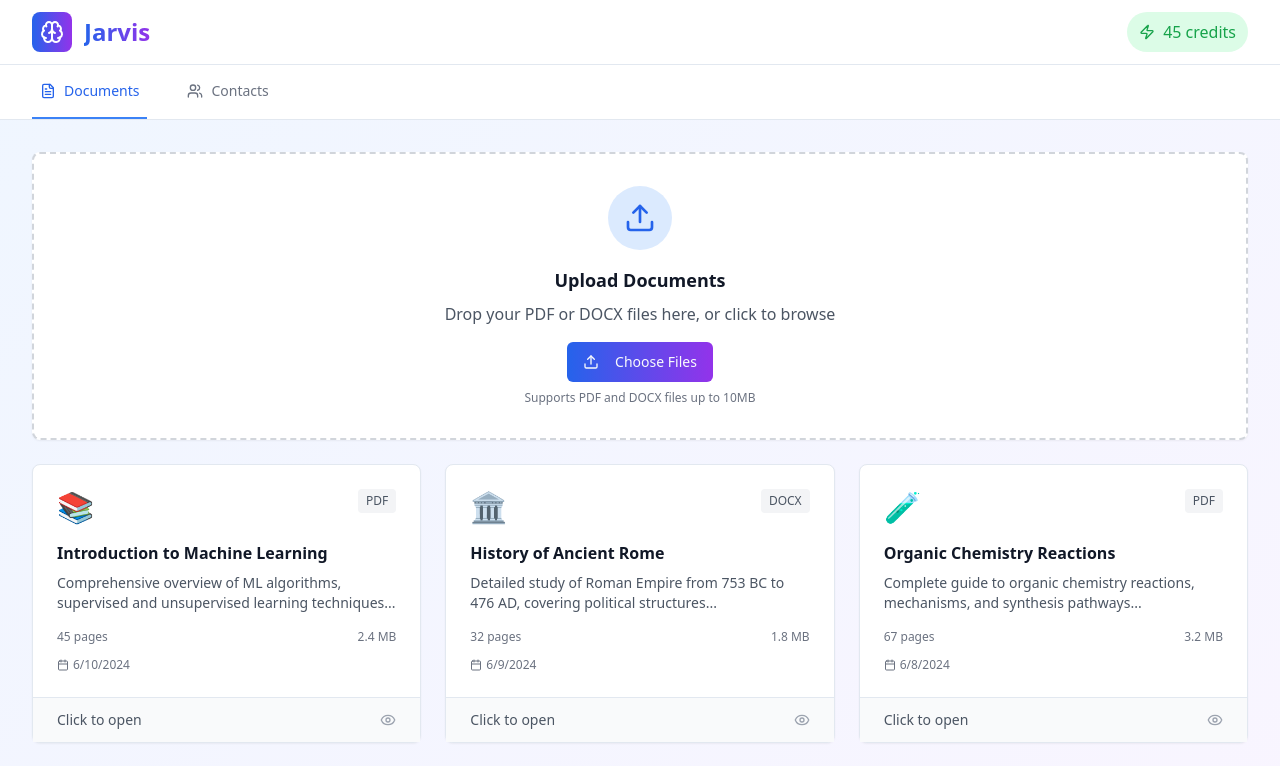
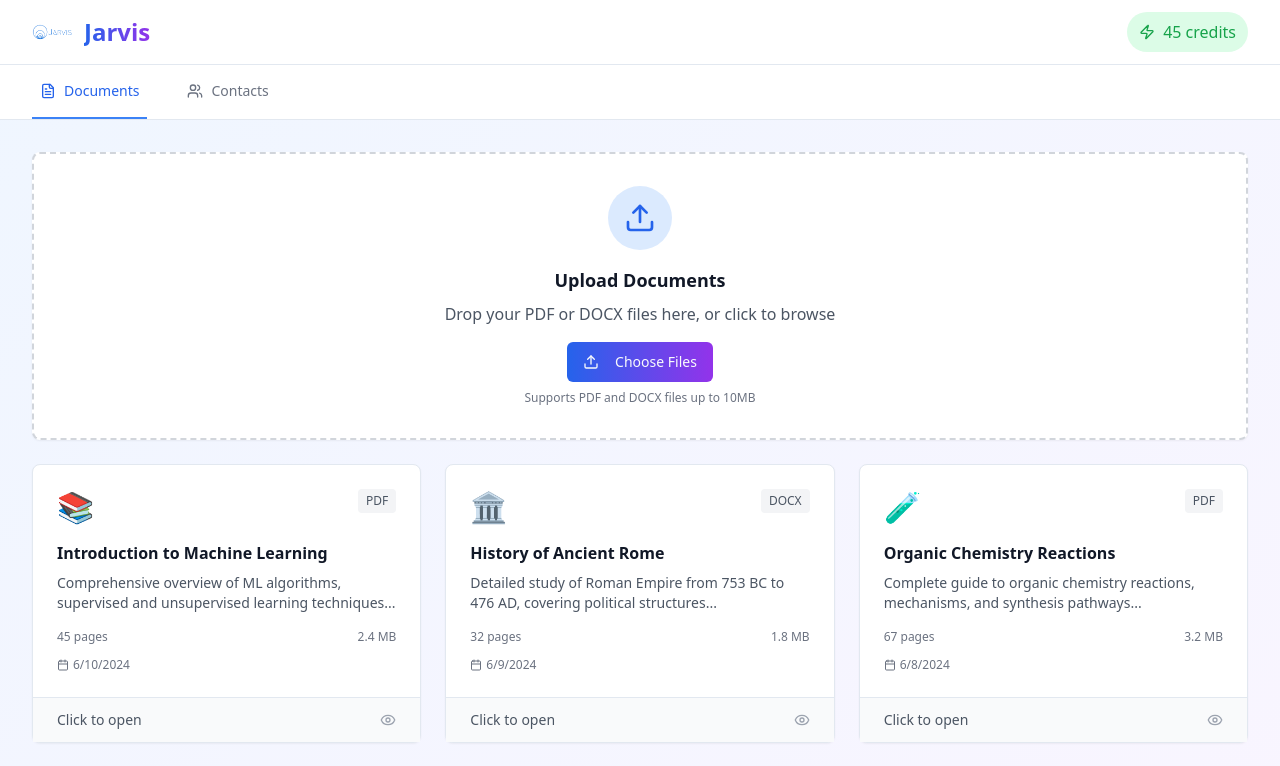
Before and after one commit to JarvisIntelligence/doc-ai-workspace, a React (Vite) app: page / in a window 1280 px wide. Shown: the top 766 px of the page. Built offline with nearby package versions, Linux system fonts and the light colour scheme.

Commit message:
Refactor: Update logo
Update the logo to a more fitting image.

```diff
--- a/src/pages/Index.tsx
+++ b/src/pages/Index.tsx
@@ -32,9 +32,11 @@ const Index = () => {
         <div className="max-w-7xl mx-auto px-4 sm:px-6 lg:px-8">
           <div className="flex justify-between items-center h-16">
             <div className="flex items-center space-x-3">
-              <div className="w-10 h-10 bg-gradient-to-r from-blue-600 to-purple-600 rounded-lg flex items-center justify-center">
-                <Brain className="w-6 h-6 text-white" />
-              </div>
+              <img
+                src="/lovable-uploads/924735e3-573c-4a3b-8b87-c372967db007.png"
+                alt="Jarvis Logo"
+                className="w-10 h-10 object-contain"
+              />
               <h1 className="text-2xl font-bold bg-gradient-to-r from-blue-600 to-purple-600 bg-clip-text text-transparent">
                 Jarvis
               </h1>
```
Also changed, not shown: public/lovable-uploads/924735e3-573c-4a3b-8b87-c372967db007.png (added).
